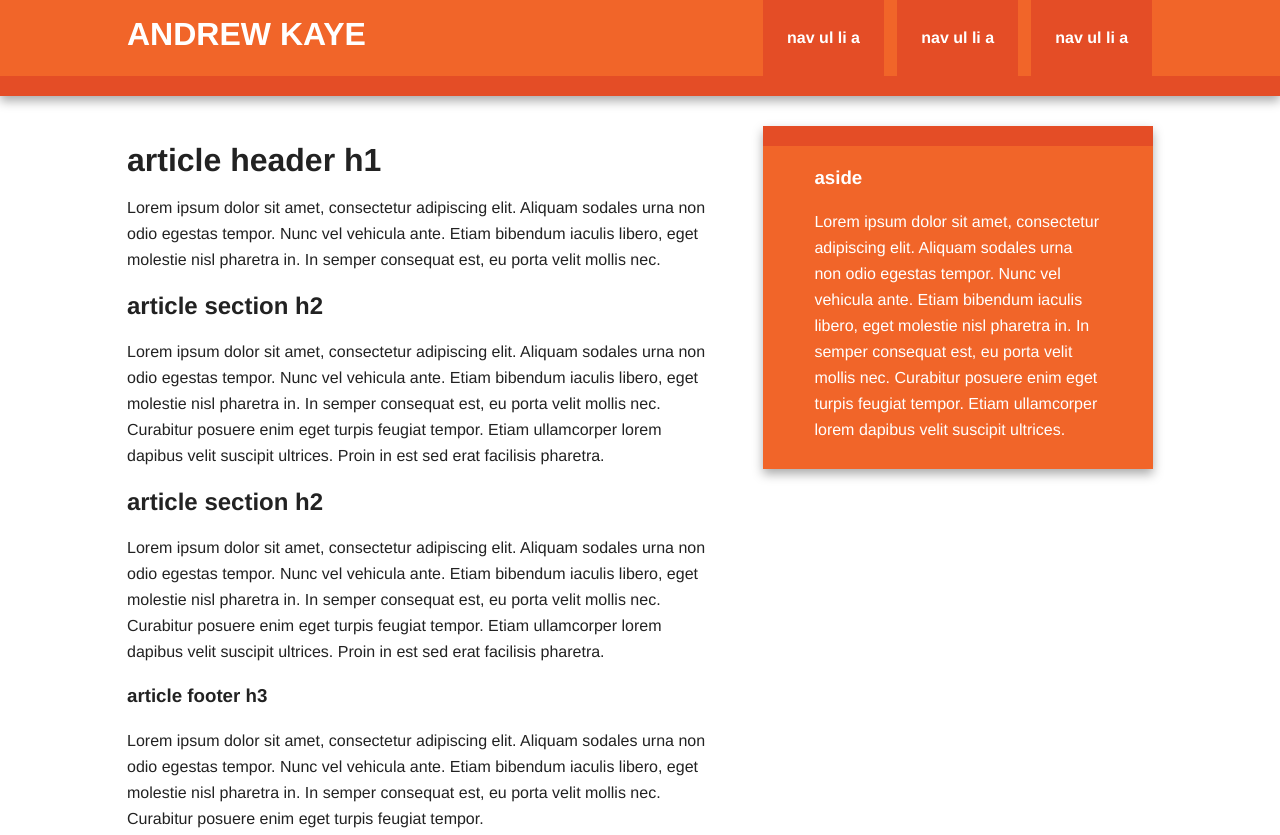
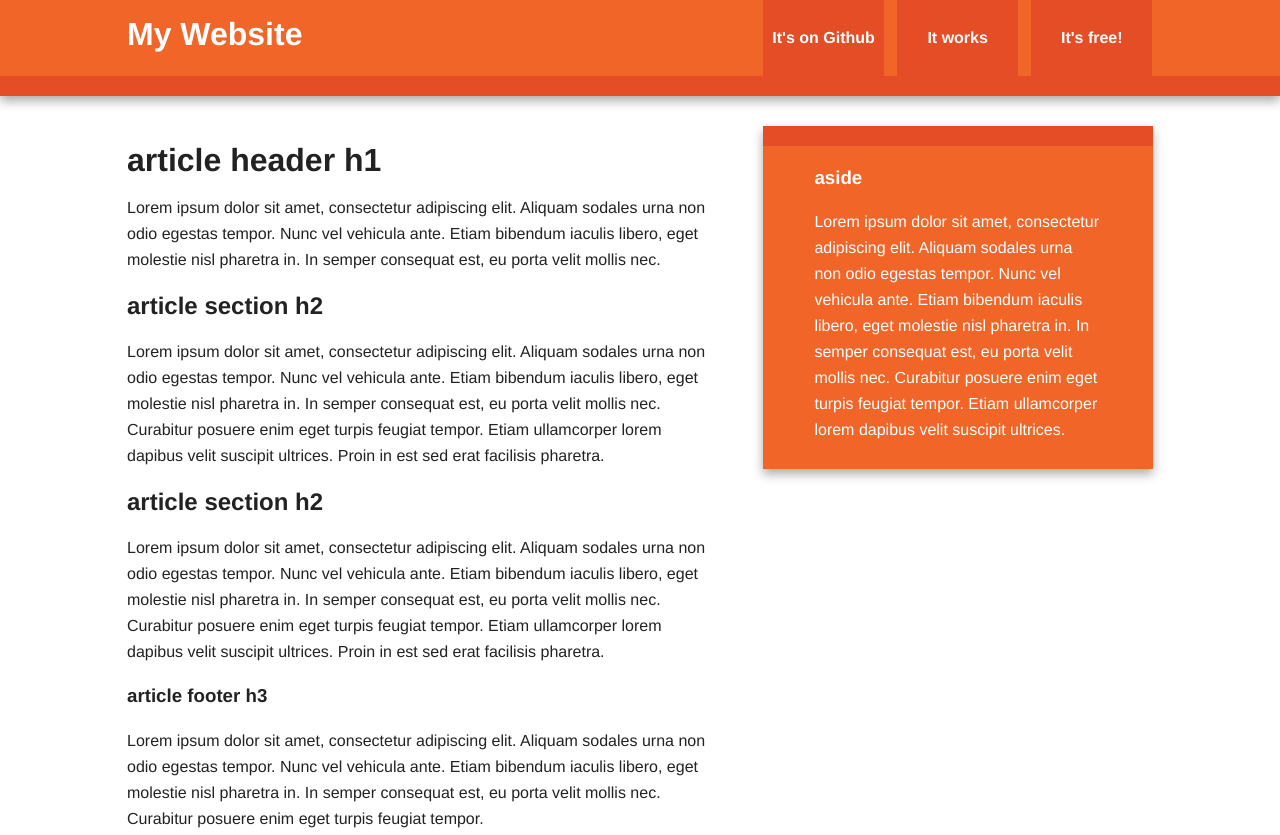
Before and after one commit to greymechanic/SAWS2015, a plain HTML site: page index.html in a window 1280 px wide. Shown: the top 835 px of the page. Drawn offline with nearby package versions, Linux system fonts and the light colour scheme.

Commit message:
making some updates to the index file

```diff
--- a/index.html
+++ b/index.html
@@ -22,12 +22,12 @@
 
         <div class="header-container">
             <header class="wrapper clearfix">
-                <h1 class="title">ANDREW KAYE</h1>
+                <h1 class="title">My Website</h1>
                 <nav>
                     <ul>
-                        <li><a href="#">nav ul li a</a></li>
-                        <li><a href="#">nav ul li a</a></li>
-                        <li><a href="#">nav ul li a</a></li>
+                        <li><a href="#">It's on Github</a></li>
+                        <li><a href="#">It works</a></li>
+                        <li><a href="#">It's free!</a></li>
                     </ul>
                 </nav>
             </header>
```
